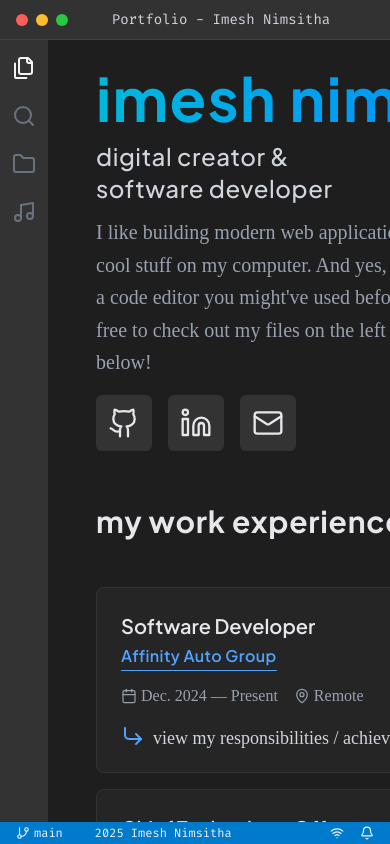
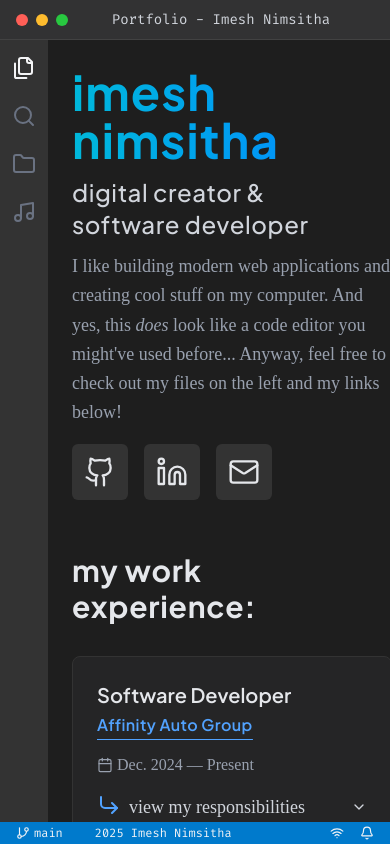
Before and after one commit to imesh97/nimsitha.com, a Next.js app: page / in a window 390 px wide. Built offline with nearby package versions, Linux system fonts and the light colour scheme; a web font is replaced by a local one.

Commit message:
mobile responsive design

```diff
--- a/components/Home/ExperienceSection.tsx
+++ b/components/Home/ExperienceSection.tsx
@@ -25,9 +25,9 @@ function AchievementAccordion({ achievements }: { achievements: string[] }) {
             setIsAchievementsOpen((isAchievementsOpen) => !isAchievementsOpen)
           }
         >
-          <div className="inline-flex transition-all">
+          <div className="text-left inline-flex transition-all">
             <CornerDownRight className="mr-2 h-6 w-6 text-blue-400" />
-            view my responsibilities / achievements
+            view my responsibilities<span className="hidden sm:inline"> / achievements</span>
             {isAchievementsOpen ? ":" : ""}
           </div>
         </AccordionTrigger>
@@ -52,8 +52,8 @@ function AchievementAccordion({ achievements }: { achievements: string[] }) {
 export function ExperienceSection() {
   return (
     <div className="py-12 bg-[#1E1E1E]">
-      <div className="max-w-6xl mx-auto px-6">
-        <h2 className="text-3xl font-bold mb-12 text-gray-200 tracking-wide">
+      <div className="max-w-xs sm:max-w-6xl sm:mx-auto px-0 sm:px-6">
+        <h2 className="text-3xl font-bold mb-8 sm:mb-12 text-gray-200 tracking-wide">
           my work experience:
         </h2>
 
@@ -95,7 +95,7 @@ export function ExperienceSection() {
                       </div>
                     </div>
 
-                    <div className="text-base font-base font-content text-gray-400 text-right w-full md:w-auto flex flex-row md:flex-col mt-4 md:mt-0">
+                    <div className="text-base font-base font-content text-gray-400 text-left sm:text-right w-full md:w-auto flex flex-row md:flex-col mt-4 md:mt-0">
                       <div className="flex items-center justify-end mr-4 md:mr-0 mb-0 md:mb-3">
                         <Calendar
                           className="w-4 h-4 mr-1 sm:mr-2"
@@ -103,7 +103,7 @@ export function ExperienceSection() {
                         />
                         {exp.period}
                       </div>
-                      <div className="flex items-center justify-end">
+                      <div className="hidden sm:flex items-center justify-end">
                         <MapPin
                           className="w-4 h-4 mr-1 sm:mr-2"
                           strokeWidth={1.75}
--- a/components/Home/HeroSection.tsx
+++ b/components/Home/HeroSection.tsx
@@ -26,18 +26,18 @@ const NETWORKING_BUTTONS = [
 export function HeroSection() {
   return (
     <div className="relative flex items-center">
-      <div className="relative z-10 w-full max-w-6xl mx-auto px-6 py-1 sm:py-12 lg:py-12 xl:py-16 2xl:py-20">
+      <div className="relative z-10 w-full max-w-max sm:max-w-6xl sm:mx-auto px-0 sm:px-6 py-1 sm:py-12 lg:py-12 xl:py-16 2xl:py-20">
         <div className="grid lg:grid-cols-5 gap-12 items-center">
           <div className="lg:col-span-3">
             <div className="space-y-3 md:space-y-5">
-              <h1 className="text-6xl font-bold bg-linear-to-r from-cyan-500 to-blue-500 bg-clip-text text-transparent tracking-wide">
-                imesh nimsitha
+              <h1 className="text-5xl sm:text-6xl font-bold bg-linear-to-r from-cyan-500 to-blue-500 bg-clip-text text-transparent tracking-wide">
+                imesh <br className="inline sm:hidden" />nimsitha
               </h1>
               <h2 className="text-2xl text-gray-300 tracking-wide font-medium">
                 digital creator & <br className="inline sm:hidden" />
                 software developer
               </h2>
-              <p className="text-gray-400 text-xl font-light leading-relaxed md:leading-[1.75] max-w-md">
+              <p className="text-gray-400 text-lg sm:text-xl font-light leading-relaxed md:leading-[1.75] max-w-xs sm:max-w-md">
                 I like building modern web applications and creating cool stuff
                 on my computer. And yes, this <i>does</i> look like a code
                 editor you might&apos;ve used before... Anyway, feel free to
--- a/components/Home/ProjectsSection.tsx
+++ b/components/Home/ProjectsSection.tsx
@@ -8,10 +8,10 @@ import { cn } from "@/lib/utils";
 export function ProjectsSection() {
   return (
     <div className="py-12 bg-[#1E1E1E]">
-      <div className="max-w-6xl mx-auto px-6">
+      <div className="max-w-xs sm:max-w-6xl sm:mx-auto px-0 sm:px-6">
         <div className="relative flex flex-row mb-10 gap-4">
           <h2 className="text-3xl font-semibold text-gray-200 tracking-wide">
-            i like working on projects.
+            i like working <br className="inline sm:hidden"/>on projects.
           </h2>
           <Link
             href="/projects"
--- a/components/Home/SkillsSection.tsx
+++ b/components/Home/SkillsSection.tsx
@@ -6,10 +6,10 @@ import { SKILLS } from "@/constants";
 export function SkillsSection() {
   return (
     <div className="mt-12 lg:mb-4">
-      <div className="max-w-6xl mx-auto px-6">
+      <div className="max-w-xs sm:max-w-6xl sm:mx-auto px-0 sm:px-6">
         <div className="relative flex gap-6">
           <div className="w-full xl:w-[66%] justify-center">
-            <h2 className="text-3xl font-bold mb-12 text-gray-200 tracking-wide">
+            <h2 className="text-3xl font-bold mb-8 sm:mb-12 text-gray-200 tracking-wide">
               what&apos;s my skillset?
             </h2>
             <SkillsTab skills={SKILLS}></SkillsTab>
--- a/components/Home/SkillsTab.tsx
+++ b/components/Home/SkillsTab.tsx
@@ -7,7 +7,7 @@ export default function SkillsTab({ skills }: { skills: Skill[] }) {
 
   return (
     <Tabs defaultValue={categories[0]} className="bg-grey-d pb-8 rounded-lg">
-      <TabsList className="mb-4 w-full bg-grey-d rounded-none">
+      <TabsList className="grid grid-cols-3 sm:flex mb-16 sm:mb-4 w-full bg-grey-d rounded-none justify-start">
         {categories.map((category) => (
           <TabsTrigger
             key={`trigger-${category}`}
@@ -20,7 +20,7 @@ export default function SkillsTab({ skills }: { skills: Skill[] }) {
       </TabsList>
       {categories.map((category) => (
         <TabsContent key={`tab-${category}`} value={category}>
-          <div className="flex gap-x-4 gap-y-0 flex-wrap px-4">
+          <div className="flex gap-x-2 sm:gap-x-4 gap-y-0 flex-wrap sm:px-4">
             {skills
               .filter((skill) => skill.category === category)
               .map((skill, index) => (
--- a/components/Layout/FileTree.tsx
+++ b/components/Layout/FileTree.tsx
@@ -5,24 +5,31 @@ import { File, Folder, Tree } from "@/components/ui/file-tree";
 import { NAVIGATION } from "@/constants";
 import { FolderOpenIcon, Folder as FolderIcon } from "lucide-react";
 import { FileIcon } from "@/components/Layout/FileIcon";
+import { useLayoutStore } from "@/store/layoutStore";
 
 export function FileTree() {
   const router = useRouter();
+  const {closeSidebar} = useLayoutStore();
+
+  const goTo = (path: string) => {
+    router.push(path);
+    closeSidebar();
+  };
 
   const handleSelect = (id: string) => {
     console.log("Selected:", id);
     switch (id) {
       case "home.tsx":
-        router.push("/");
+        goTo("/");
         break;
       case "skills.json":
-        router.push("/skills");
+        goTo("/skills");
         break;
       case "projects/overview.tsx":
-        router.push("/projects");
+        goTo("/projects");
         break;
       case "blog.md":
-        router.push("/blog");
+        goTo("/blog");
         break;
       default:
         break;
--- a/constants/index.ts
+++ b/constants/index.ts
@@ -371,22 +371,22 @@ export const SKILLS = [
   },
   {
     name: "Visual Studio Code",
-    category: "Programs / Tools",
+    category: "Tools",
     img: "https://img.icons8.com/color/48/visual-studio-code-2019.png",
   },
   {
     name: "Eclipse",
-    category: "Programs / Tools",
+    category: "Tools",
     img: "https://img.icons8.com/office/40/java-eclipse.png",
   },
   {
     name: "IntelliJ IDEA",
-    category: "Programs / Tools",
+    category: "Tools",
     img: "https://img.icons8.com/color/48/intellij-idea.png",
   },
   {
     name: "Linux",
-    category: "Programs / Tools",
+    category: "Tools",
     img: "https://img.icons8.com/color/48/linux--v1.png",
   },
   {
@@ -411,32 +411,32 @@ export const SKILLS = [
   },
   {
     name: "WordPress",
-    category: "Programs / Tools",
+    category: "Tools",
     img: "https://img.icons8.com/fluency/144/wordpress.png",
   },
   {
     name: "Confluence",
-    category: "Programs / Tools",
+    category: "Tools",
     img: "https://img.icons8.com/fluency/144/confluence.png",
   },
   {
     name: "Slack",
-    category: "Programs / Tools",
+    category: "Tools",
     img: "https://img.icons8.com/color/48/slack.png",
   },
   {
     name: "Trello",
-    category: "Programs / Tools",
+    category: "Tools",
     img: "https://img.icons8.com/color/48/trello.png",
   },
   {
     name: "Figma",
-    category: "Programs / Tools",
+    category: "Tools",
     img: "https://img.icons8.com/fluency/144/figma.png",
   },
   {
     name: "UML",
-    category: "Programs / Tools",
+    category: "Tools",
     img: "https://img.icons8.com/external-kiranshastry-lineal-color-kiranshastry/64/external-flow-interface-kiranshastry-lineal-color-kiranshastry.png",
   },
   {
```
